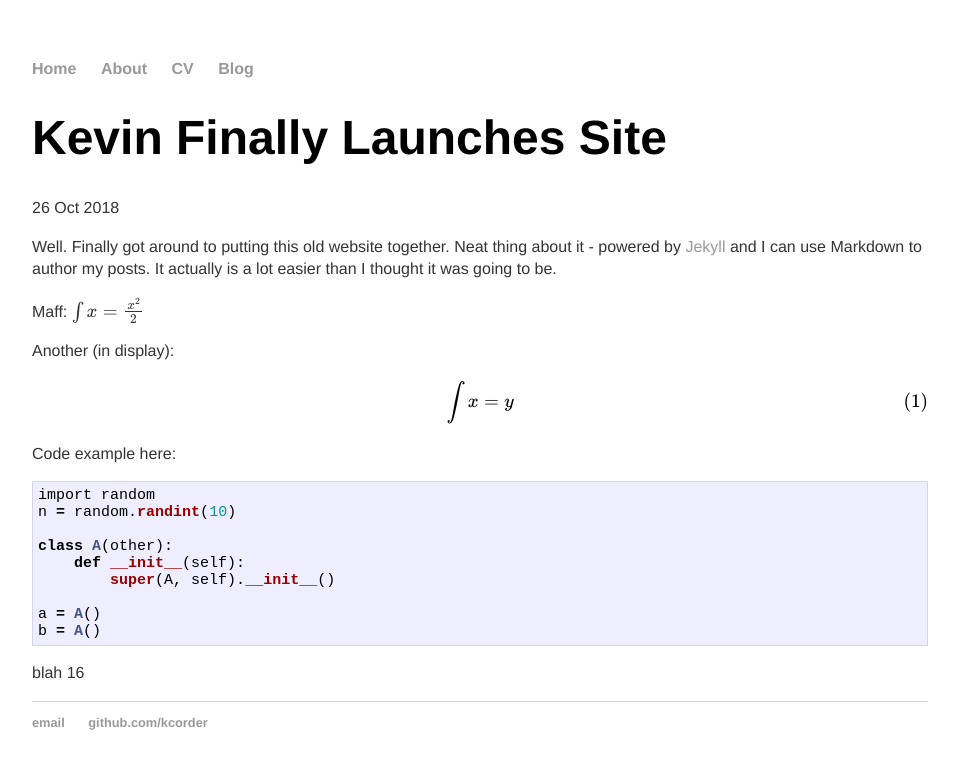
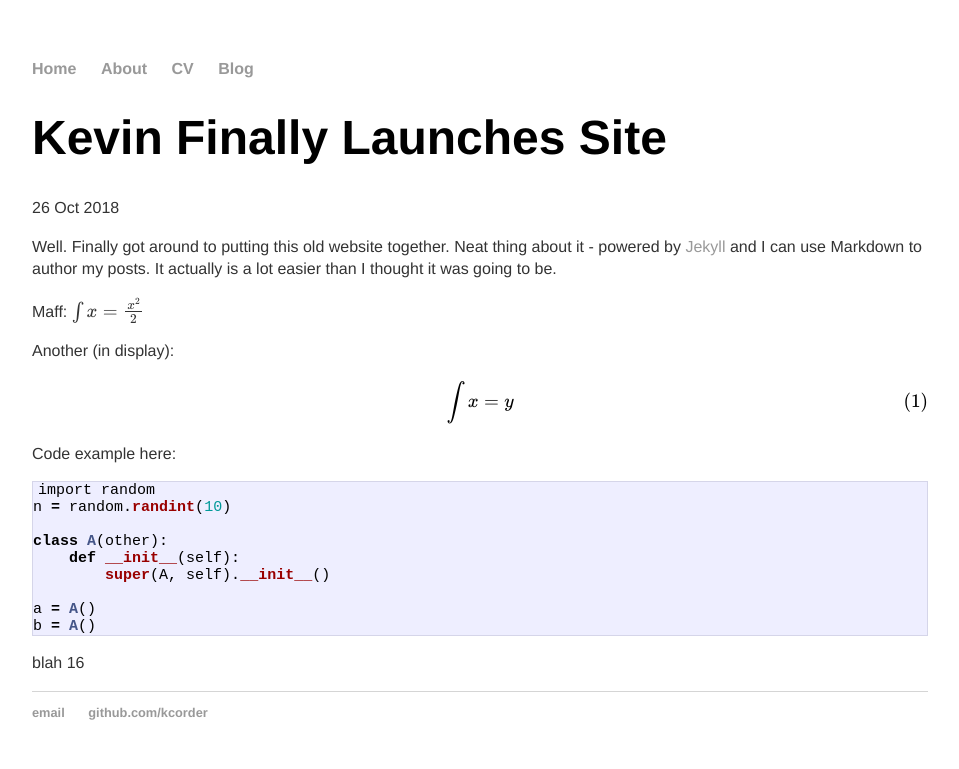
Before and after one commit to kcorder/kcorder.github.io, a Jekyll site: the page built from _posts/2018-10-26-first-post.md, in a window 1280 px wide. Shown: the top 769 px of the page, without its empty margins (160-1119 px from the left). Built offline with Jekyll 4.4.1, drawn with Linux system fonts in a browser that asks for light colours; formulas are drawn with MathJax 3.

Commit message:
Update main.css

```diff
--- a/css/main.css
+++ b/css/main.css
@@ -115,7 +115,6 @@ ul.posts li {
 /* .post code { */
  /*,*/
 .post pre {
-    padding: 5px 5px;
     border: 1px solid #d5d5e9;
     background-color: #eef;
     -webkit-border-radius: 0px;
@@ -126,6 +125,7 @@ ul.posts li {
 }
 /*     padding: 5px 5px;  */
 .post code {
+    padding: 5px 5px;
     font-size: 15px;
     overflow:auto;
 }
```
